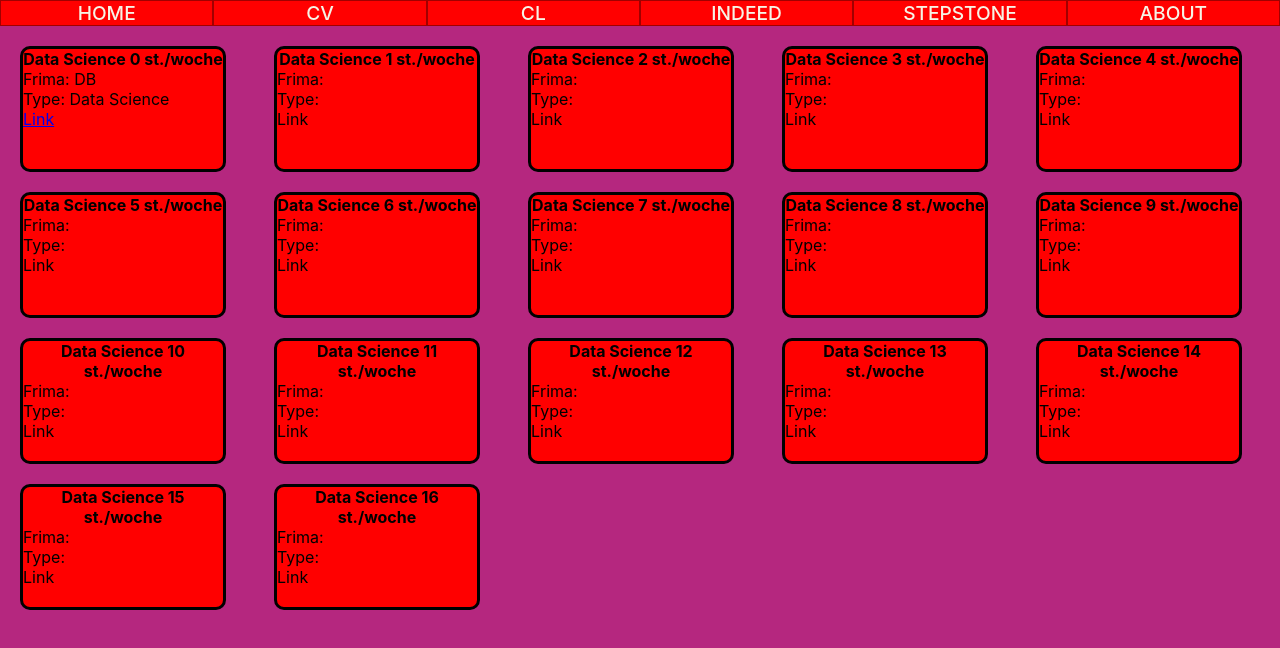
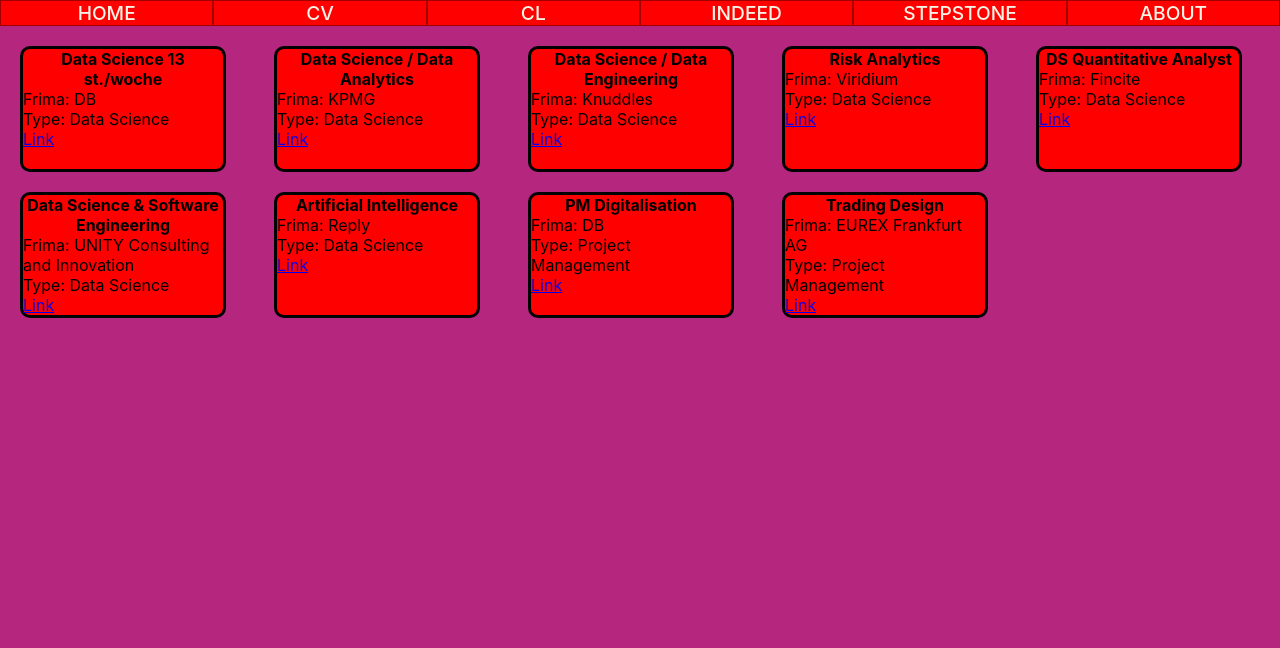
Before and after one commit to YuriiPavlenko/jobsBoard, a React (Create React App) app: page / in a window 1280 px wide. Shown: the top 648 px of the page. Built offline with nearby package versions, Linux system fonts and the light colour scheme.

Commit message:
visualised data into cards

```diff
--- a/src/App.js
+++ b/src/App.js
@@ -15,33 +15,20 @@
     fetchData()
   }, [])
 
-  console.log(cards)
   return (
     <>
       <Navbar />
       <div className="card-container">
-        <Card
-          typ="Data Science"
-          firma="DB"
-          position="Data Science 0 st./woche"
-          link="https://karriere.deutschebahn.com/karriere-de/Suche/Werkstudent-Data-Science-w-m-d--7269560?jobId=133298"
-        />
-        <Card position="Data Science 1 st./woche" />
-        <Card position="Data Science 2 st./woche" />
-        <Card position="Data Science 3 st./woche" />
-        <Card position="Data Science 4 st./woche" />
-        <Card position="Data Science 5 st./woche" />
-        <Card position="Data Science 6 st./woche" />
-        <Card position="Data Science 7 st./woche" />
-        <Card position="Data Science 8 st./woche" />
-        <Card position="Data Science 9 st./woche" />
-        <Card position="Data Science 10 st./woche" />
-        <Card position="Data Science 11 st./woche" />
-        <Card position="Data Science 12 st./woche" />
-        <Card position="Data Science 13 st./woche" />
-        <Card position="Data Science 14 st./woche" />
-        <Card position="Data Science 15 st./woche" />
-        <Card position="Data Science 16 st./woche" />
+        {cards.map(card => {
+          return (
+            <Card
+              typ={card.typ}
+              firma={card.firma}
+              position={card.position}
+              link={card.link}
+            />
+          )
+        })}
       </div>
     </>
   )
```
